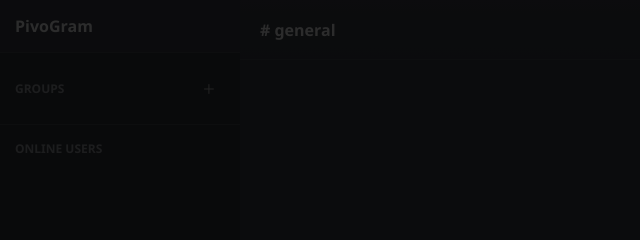
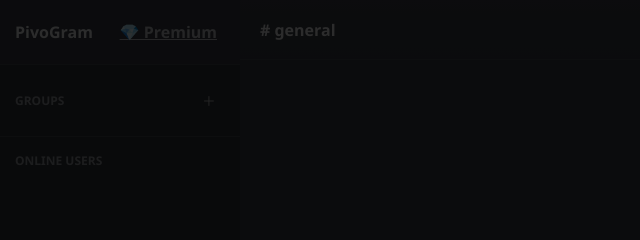
Before and after one commit to timasulc08/timasulc08.github.io, a website: page public/index.html in a window 1280 px wide. Shown: the top 240 px of the page, 0-640 px from the left. Drawn offline with nearby package versions, Linux system fonts and the light colour scheme; no server answers.

Commit message:
Add files via upload

```diff
--- a/public/index.html
+++ b/public/index.html
@@ -639,6 +639,7 @@
             <div class="server-info">
                 <div style="display:flex; align-items:center; justify-content:space-between; gap:8px;">
                     <span>PivoGram</span>
+                    <a id="premiumBtn" class="add-group-btn" href="https://static.wikia.nocookie.net/d879af27-d677-4b84-aa58-3da82c02619e/scale-to-width/755" target="_blank" rel="noopener" title="Buy Premium">💎 Premium</a>
                 </div>
             </div>
             <div class="groups-section">
@@ -690,7 +691,7 @@
                             <button class="theme-item" data-theme="custom-bottom">Custom bottom bar…</button>
                             <input type="color" id="bottomColorPicker" style="position:absolute;left:-9999px;width:1px;height:1px;opacity:0;" />
                         </div>
-                        <button id="logoutBtn" class="add-group-btn" title="Logout">⎋</button>
+                                                <button id="logoutBtn" class="add-group-btn" title="Logout">⎋</button>
                     </div>
                 </div>
             </div>
```
